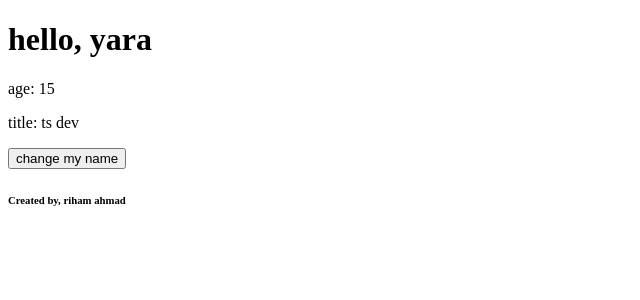
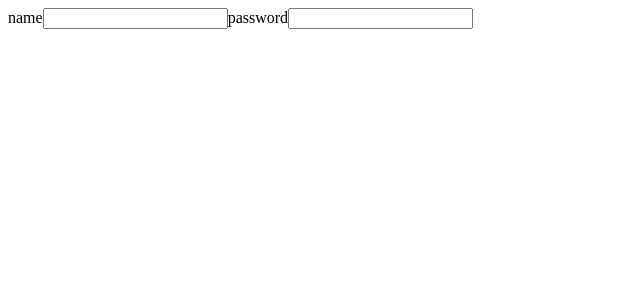
Before and after one commit to Riham274/Create-React-App, a React (Create React App) app: page / in a window 1280 px wide. Shown: the top 300 px of the page, without its empty margins (0-640 px from the left). Built offline with nearby package versions, Linux system fonts and the light colour scheme.

Commit message:
Implement event handling

```diff
--- a/src/App.js
+++ b/src/App.js
@@ -1,4 +1,6 @@
+import Button from "./components/Button";
 import Greeting from "./components/Greeting";
+import Input from "./components/Input";
 import Product from "./components/Product";
 import Welcome from "./components/Welcome";
 import WelcomeFC from "./components/WelcomeFC";
@@ -13,8 +15,14 @@ function App(){
      <Product title="product-1" price="100" description="lorem lorem lorem 1"/>
      <Product title="product-2" price="200" description="lorem lorem lorem 2"/>
      <Product title="product-3" price="300" description="lorem lorem lorem 3"/>
+
+     <Welcome name="yara" age="15" title="ts dev"/>
+     <WelcomeFC name="ahmad" age="20" title="js dev"/>
+     <WelcomeFC name="riham" age="18" title="ts dev"/>
+     <Button title="hiii"/>
      */}
-     <Welcome name="yara" age="15" title="ts dev"/>
+     <Input label="name" type="text"/>
+     <Input label="password" type="password"/>
 
     </div>
   );
--- a/src/components/Button.js
+++ b/src/components/Button.js
@@ -1,6 +1,16 @@
+
+
  function Button (props) {
+    const btnHandler = () => {
+        console.log('hello');
+    }
+     const mouseLeaveHandler = () => {
+        console.log('mouseLeaveHandler');
+
+     }
+
     return(
-        <button className="react-btn">
+        <button className="react-btn" onMouseEnter={btnHandler} onMouseLeave={mouseLeaveHandler}>
             {props.title}
         </button>
 
--- /dev/null
+++ b/src/components/Input.js
@@ -0,0 +1,19 @@
+import {useState} from "react";
+
+function Input(props) {
+    const [value, setValue] = useState();
+
+    return(
+        <>
+        <label>{props.label}</label>
+        <span>{value}</span>
+        <input type={props.type} onChange={(event) => {
+            setValue(event.target.value)
+
+        }}/>
+
+        </>
+    );
+}
+
+export default Input;
--- a/src/components/Welcome.js
+++ b/src/components/Welcome.js
@@ -16,6 +16,7 @@ class Welcome extends React.Component{
           <h1>hello, {this.props.name}</h1>
           <p>age: {this.props.age}</p>
           <p>title: {this.props.title}</p>
+
           <button onClick={() => {
             this.setState({
               lname: "soso"
@@ -24,6 +25,7 @@ class Welcome extends React.Component{
           }>
             change my name
           </button>
+
           <h6>Created by, {this.state.fname} {this.state.lname}</h6>
         </>
         );
--- a/src/components/WelcomeFC.js
+++ b/src/components/WelcomeFC.js
@@ -1,12 +1,19 @@
-
+import {useState} from "react";
 
 function WelcomeFC (props){
-    console.log(props);
+   let [counter, setCounter] = useState(0);
     return (
         <>
         <h1>hello, {props.name}</h1>
         <p>age: {props.age}</p>
         <p>title: {props.title}</p>
+        <h6>{counter}</h6>
+        <button onClick={() => {
+           setCounter(counter++);
+          }
+          }>
+            +
+          </button>
         </>
 
     );
```
